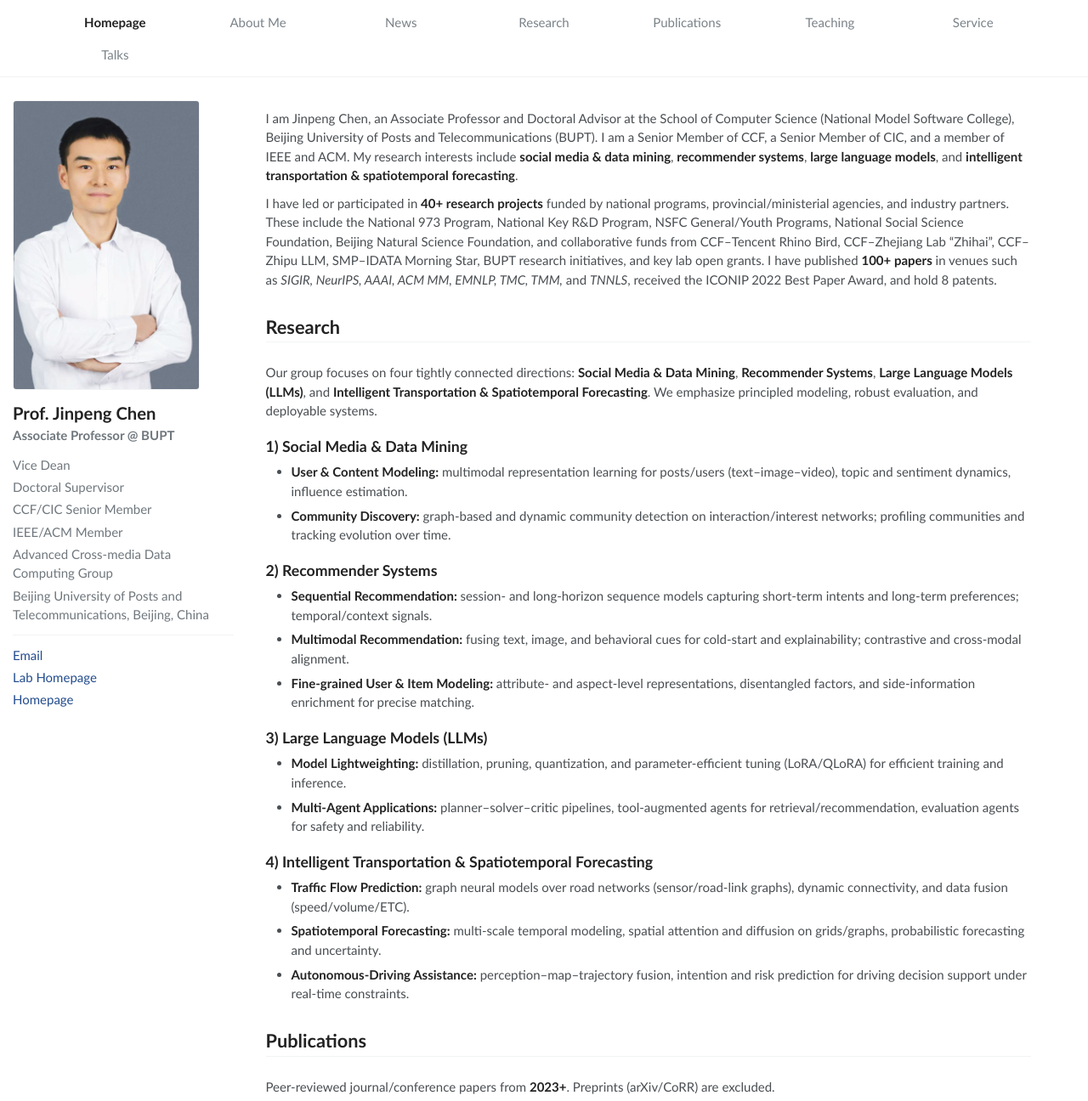
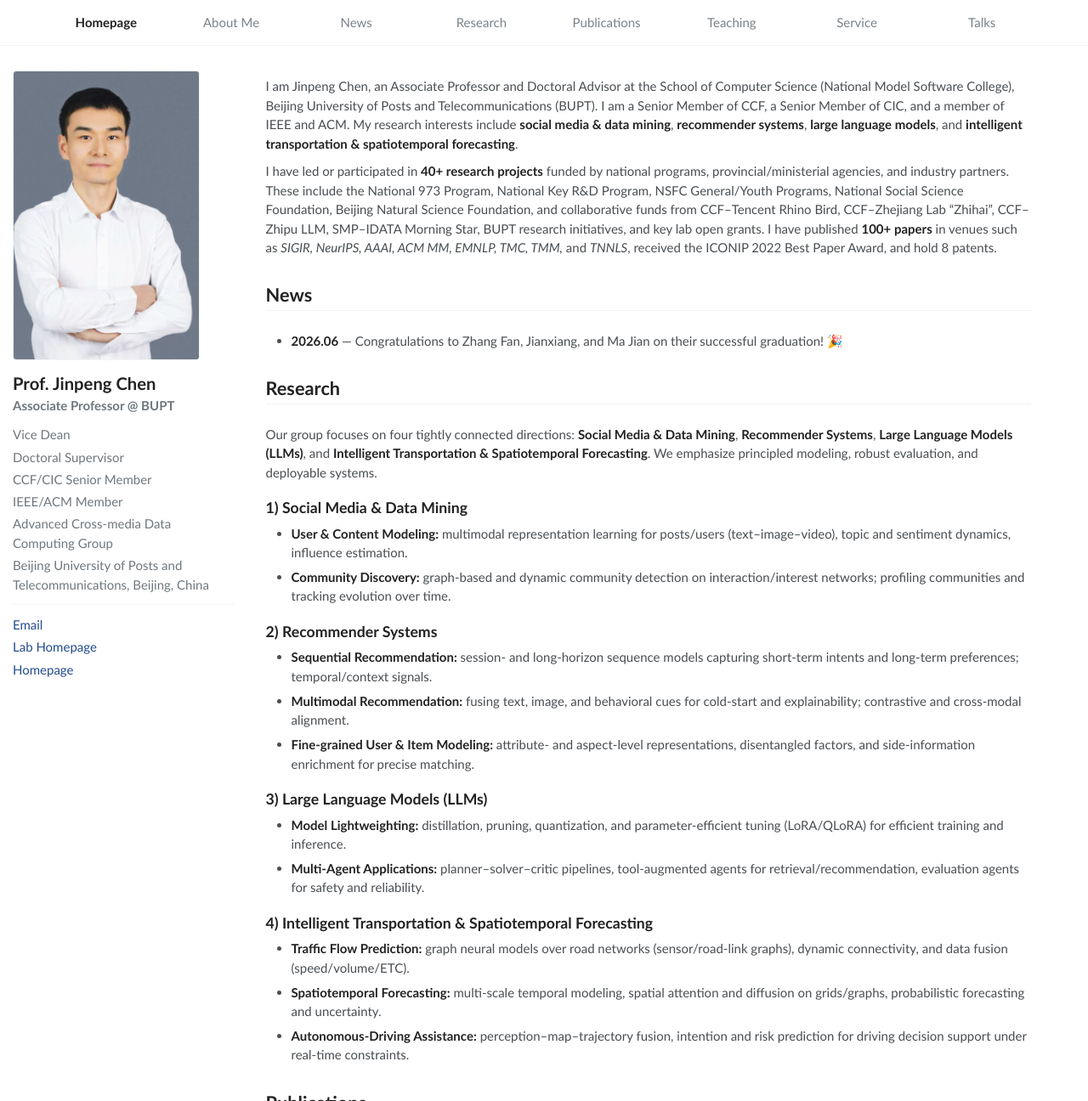
Before and after one commit to acdc-lab/jpchen, a Jekyll site: the page built from index.markdown, in a window 1280 px wide and 1400 px high, cut to the strip 0-1296 px from the top of the window. Shown: the whole strip at 85% size. Built offline with Jekyll 4.4.1, drawn with Linux system fonts in a browser that asks for light colours.

Commit message:
Move News to homepage below About Me and fix nav to single line
- Embed News section on index page after About Me
- Update nav link to /#news anchor
- Fix CSS grid to 8 columns for single-line nav

Co-Authored-By: Claude Fable 5 <noreply@anthropic.com>

```diff
--- a/_config.yml
+++ b/_config.yml
@@ -54,7 +54,7 @@ scholar:
 
 nav:
   - name: News
-    url: /news/
+    url: /#news
   - name: Publications
     url: /publications/
   - name: Service
--- a/_includes/nav.html
+++ b/_includes/nav.html
@@ -4,7 +4,7 @@
       <ul class="visible-links">
         <li class="masthead__menu-item masthead__menu-item--lg"><a href="{{ "/" | relative_url }}">Homepage</a></li>
         <li class="masthead__menu-item"><a href="{{ "/#about-me" | relative_url }}">About Me</a></li>
-        <li class="masthead__menu-item"><a href="{{ "/news/" | relative_url }}">News</a></li>
+        <li class="masthead__menu-item"><a href="{{ "/#news" | relative_url }}">News</a></li>
         <li class="masthead__menu-item"><a href="{{ "/#research" | relative_url }}">Research</a></li>
         <li class="masthead__menu-item"><a href="{{ "/#publications" | relative_url }}">Publications</a></li>
         <li class="masthead__menu-item"><a href="{{ "/#teaching" | relative_url }}">Teaching</a></li>
--- a/assets/css/main.css
+++ b/assets/css/main.css
@@ -75,7 +75,7 @@ th,td{padding:.55em;border-bottom:1px solid var(--rule);text-align:left;vertical
 }
 .greedy-nav .visible-links{
   display:grid;
-  grid-template-columns:repeat(7,minmax(0,1fr));
+  grid-template-columns:repeat(8,minmax(0,1fr));
   align-items:center;
   gap:0;
   margin:0;
--- a/index.markdown
+++ b/index.markdown
@@ -18,6 +18,11 @@ and collaborative funds from CCF–Tencent Rhino Bird, CCF–Zhejiang Lab “Zhi
 SMP–IDATA Morning Star, BUPT research initiatives, and key lab open grants.
 I have published <strong>100+ papers</strong> in venues such as <em>SIGIR, NeurIPS, AAAI, ACM MM, EMNLP, TMC, TMM,</em> and <em>TNNLS</em>,
 received the ICONIP 2022 Best Paper Award, and hold 8 patents.
+
+# News
+<p><span class="anchor" id="news"></span></p>
+
+- **2026.06** — Congratulations to Zhang Fan, Jianxiang, and Ma Jian on their successful graduation! 🎉
 
 # Research
 <p><span class="anchor" id="research"></span></p>
```
